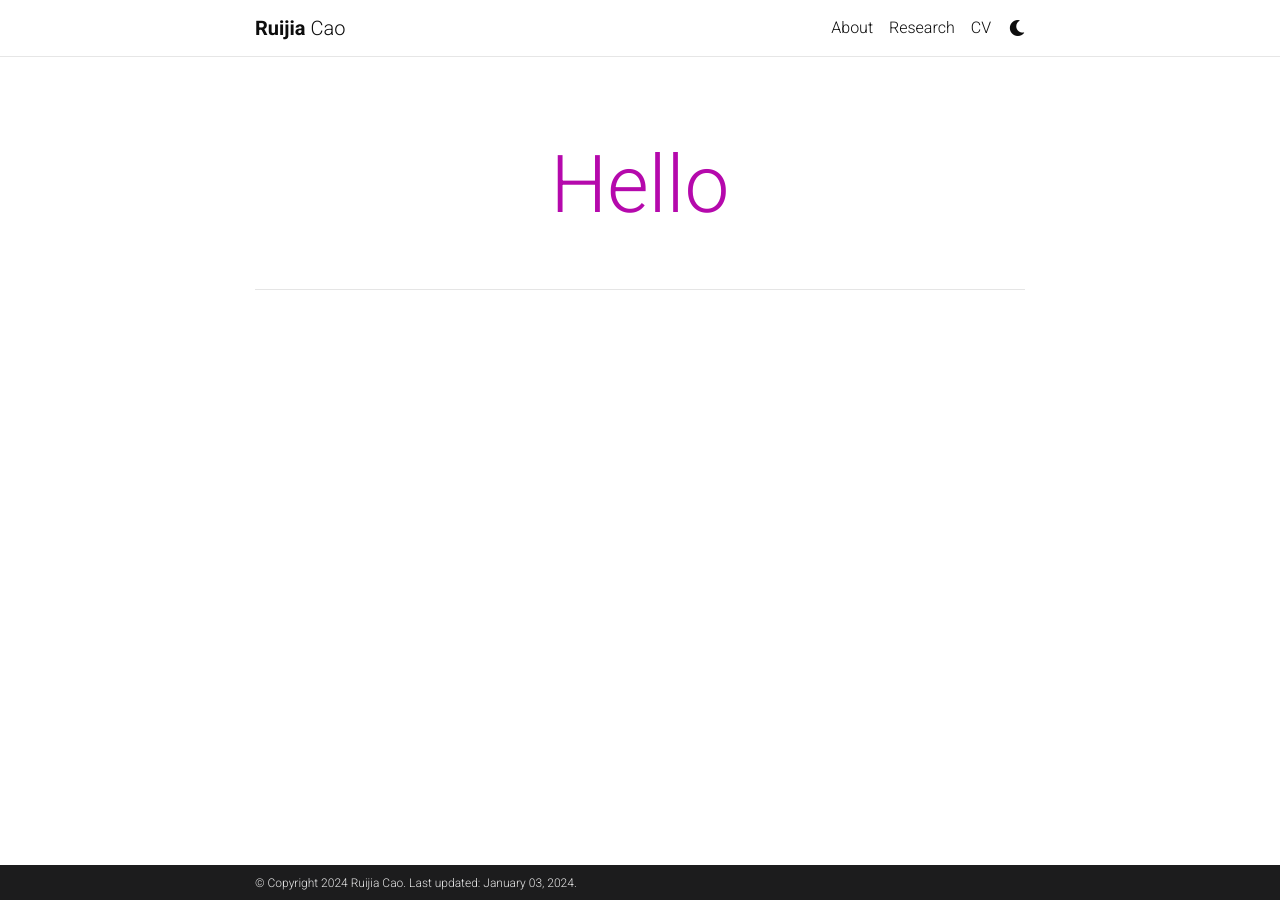
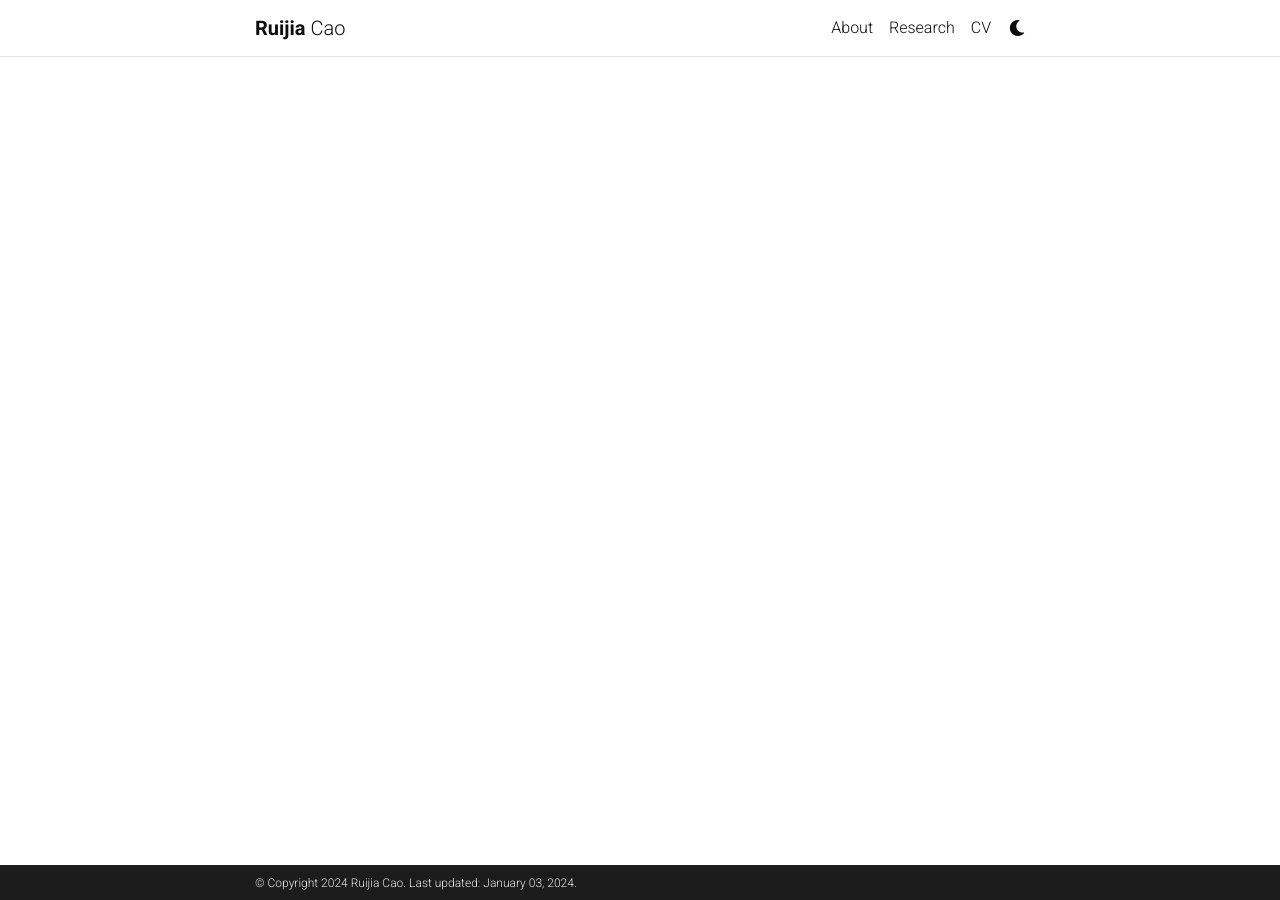
Before and after one commit to ruijiacao/ruijiacao.github.io, a Jekyll site: the page built from _pages/posts.md, in a window 1280 px wide. Built offline with Jekyll 4.4.1, drawn with Linux system fonts in a browser that asks for light colours; the list of posts is cut into pages by our own code; comment, search, counter and statistics services are not loaded; a style sheet for code colours, icons or effects is not loaded.

Commit message:
modified some stuff

```diff
--- a/_config.yml
+++ b/_config.yml
@@ -118,7 +118,7 @@ bing_site_verification:  # out your bing-site-verification ID (Bing Webmaster)
 # Blog
 # -----------------------------------------------------------------------------
 
-blog_name: Hello # blog_name will be displayed in your blog page
+blog_name:  # blog_name will be displayed in your blog page
 blog_nav_title: # your blog must have a title for it to be displayed in the nav bar
 blog_description:
 permalink: /blog/:year/:title/
```
Also changed, not shown: _pages/posts.md (renamed from _pages/blog.md).
